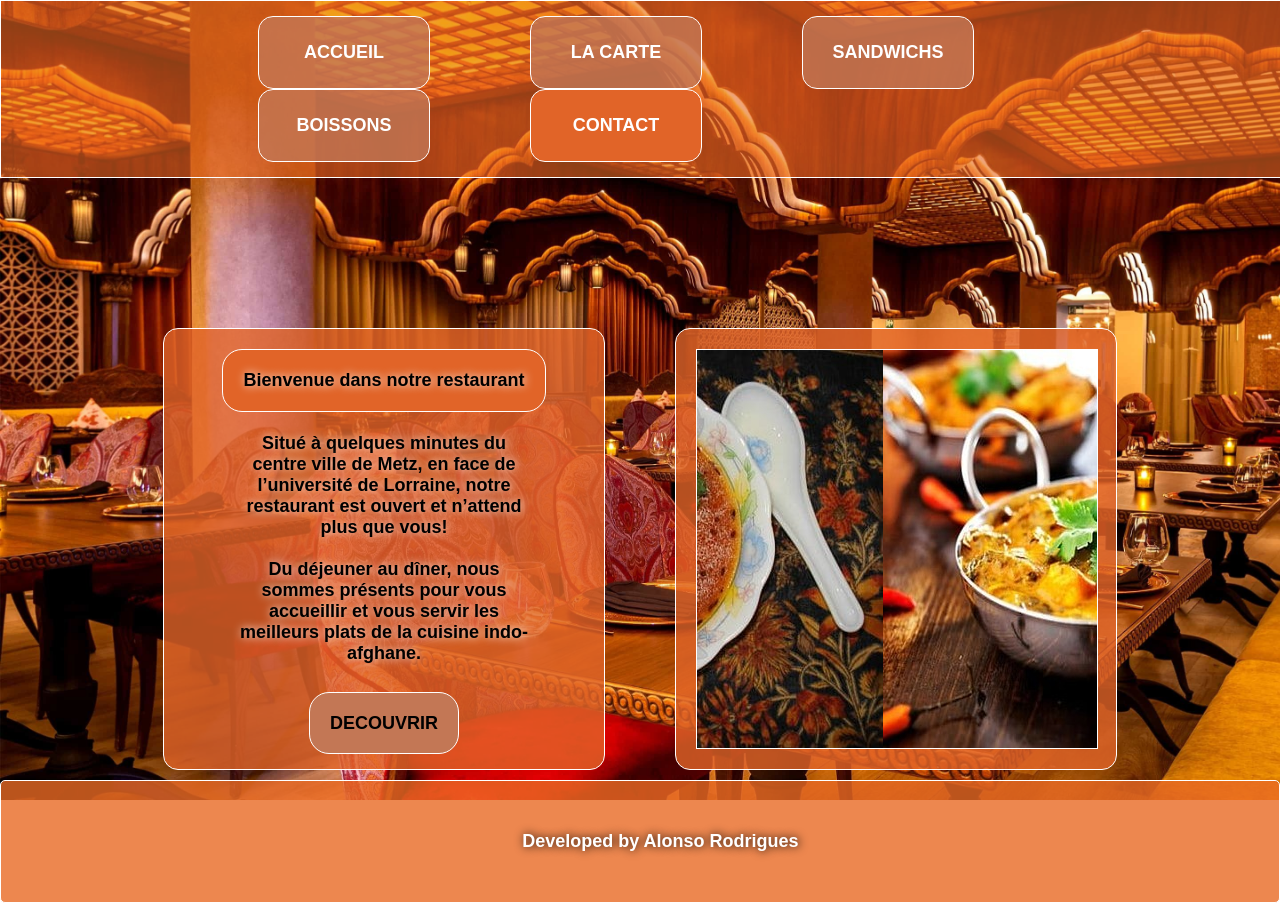
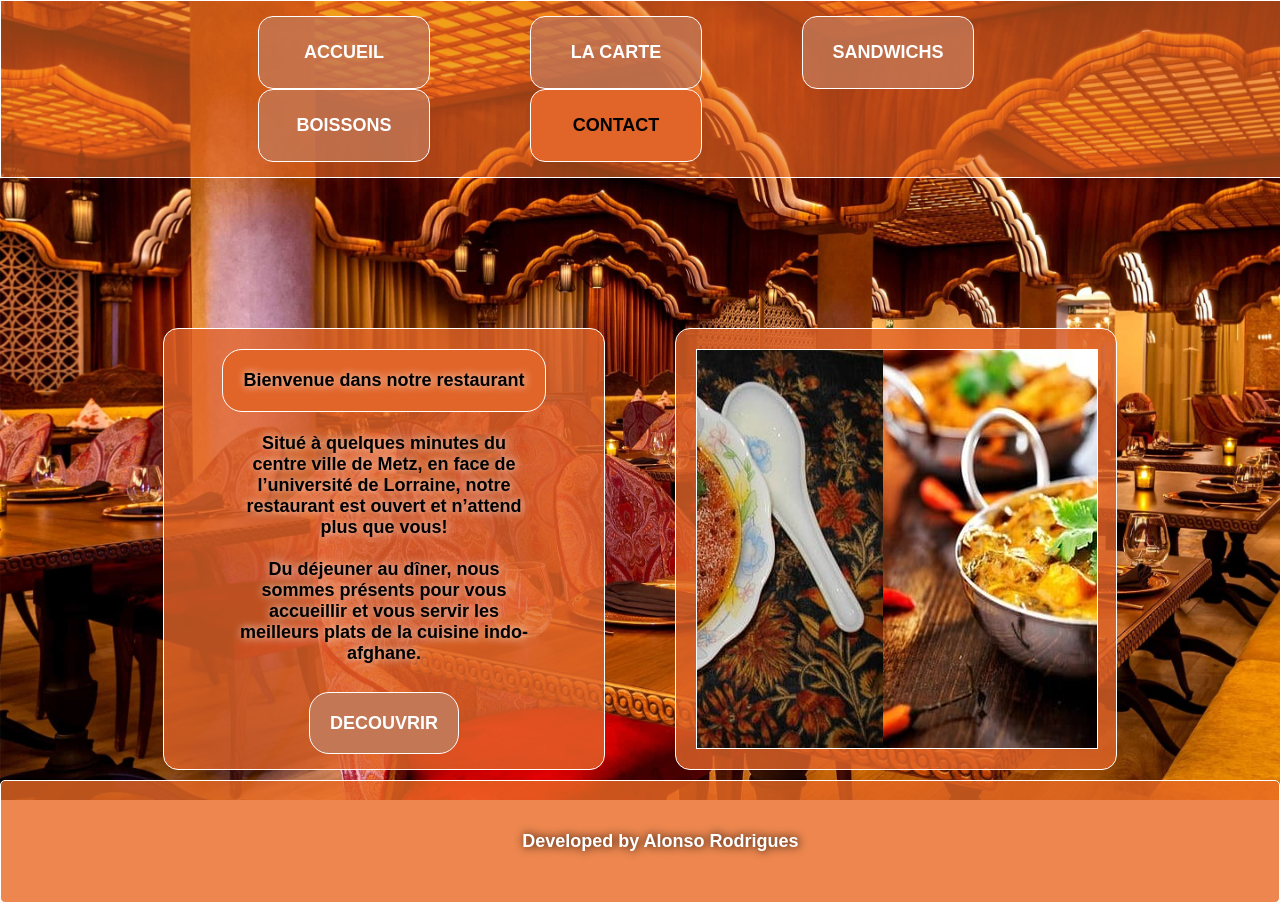
Before and after one commit to Alonso-Rodrigues/fil-rouge-website-presentation-, a plain HTML site: page index.html in a window 1280 px wide. Drawn offline with Linux system fonts and the light colour scheme.

Commit message:
third commit

```diff
--- a/assets/stylo/stylo.css
+++ b/assets/stylo/stylo.css
@@ -53,7 +53,13 @@ nav ul li a:hover{
     color:black;
 }
 #contact{
-    background-color: rgb(225, 100, 40);
+     background-color: rgb(225, 100, 40);
+}
+#contact a{
+    color: black;
+}
+#contact a:hover{
+    color: white;
 }
 .sub-menu-1{
     display: none;
@@ -126,10 +132,21 @@ h1{
     padding: 20px;
     bottom: 15px;
     align-items: center;
-
+    color: white;
 }
 .bouton:hover {
+    text-decoration: none;
+    padding: 21px;
+    color: black;
     box-shadow: 1px 1px 15px 0px white;
+}
+.bouton a{
+    text-decoration: none;
+    color: white;
+}
+.bouton a:hover{
+    text-decoration: none;
+    color: black;
 }
 /* ----------------|Carrousel|------------------ */
 .container-article {
--- a/index.html
+++ b/index.html
@@ -57,7 +57,7 @@
                 </div>
                 <div class="bouton">
                     <p>
-                        DECOUVRIR
+                        <a href="#">DECOUVRIR</a>
                     </p>
                 </div>
             </article>
```
